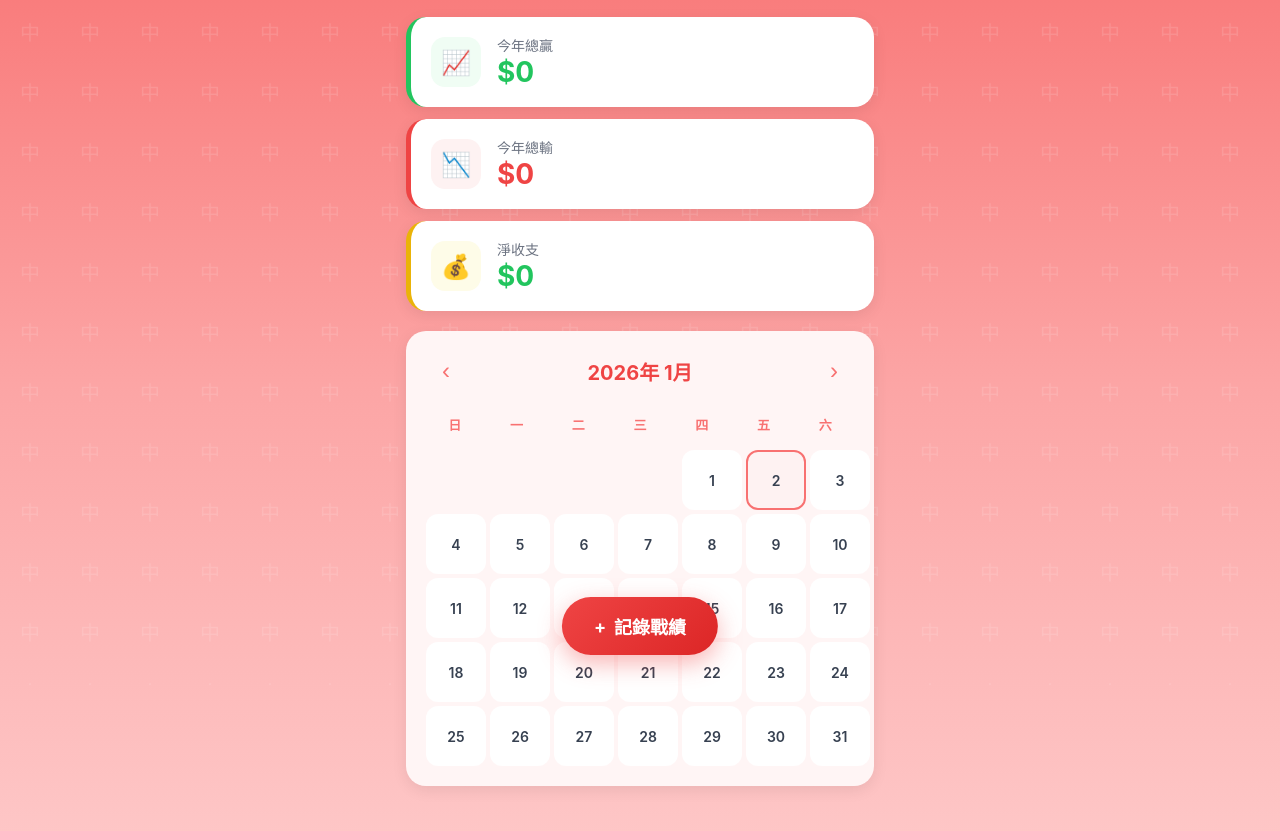
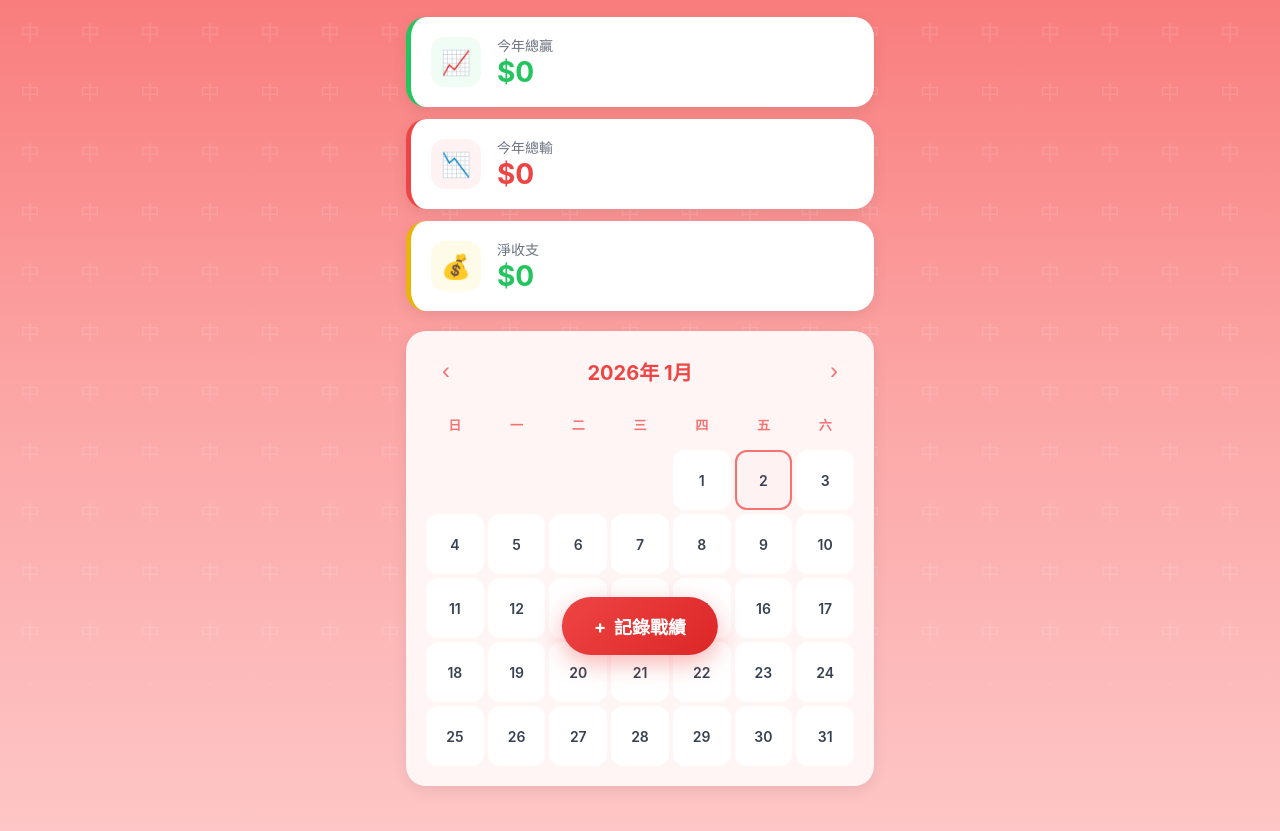
Before and after one commit to qqoqto/mahjong-personal, a plain HTML site: page index.html in a window 1280 px wide. Shown: the part 115-946 px from the top of the page. Drawn offline with Linux system fonts and the light colour scheme.

Commit message:
Add files via upload

```diff
--- a/index.html
+++ b/index.html
@@ -206,7 +206,6 @@
     }
 
     .calendar-day {
-      aspect-ratio: 1;
       border: none;
       background: white;
       border-radius: 12px;
@@ -216,7 +215,7 @@
       align-items: center;
       justify-content: center;
       padding: 4px;
-      min-height: 60px;
+      height: 60px;
       transition: all 0.2s;
     }
 
```
